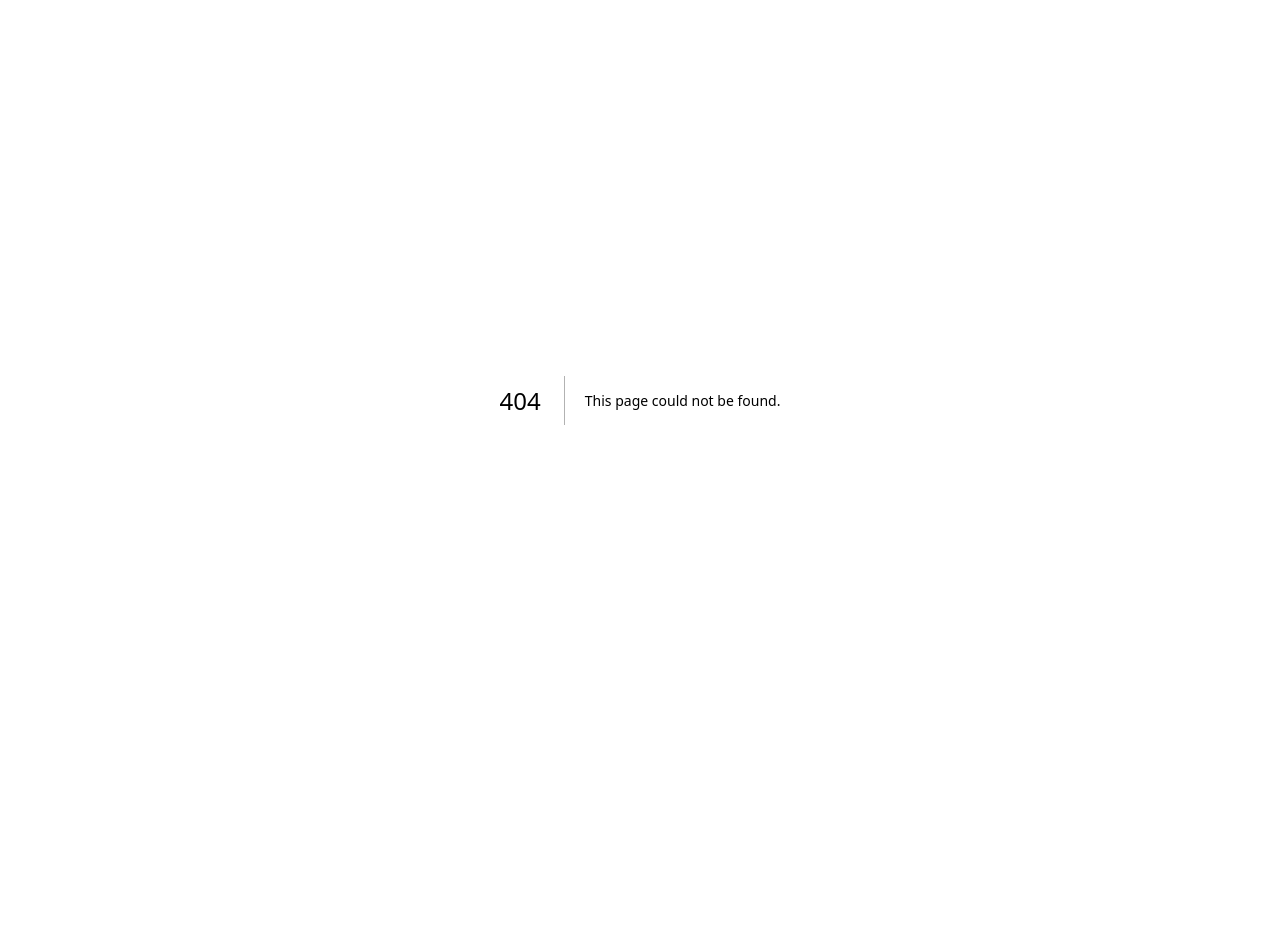
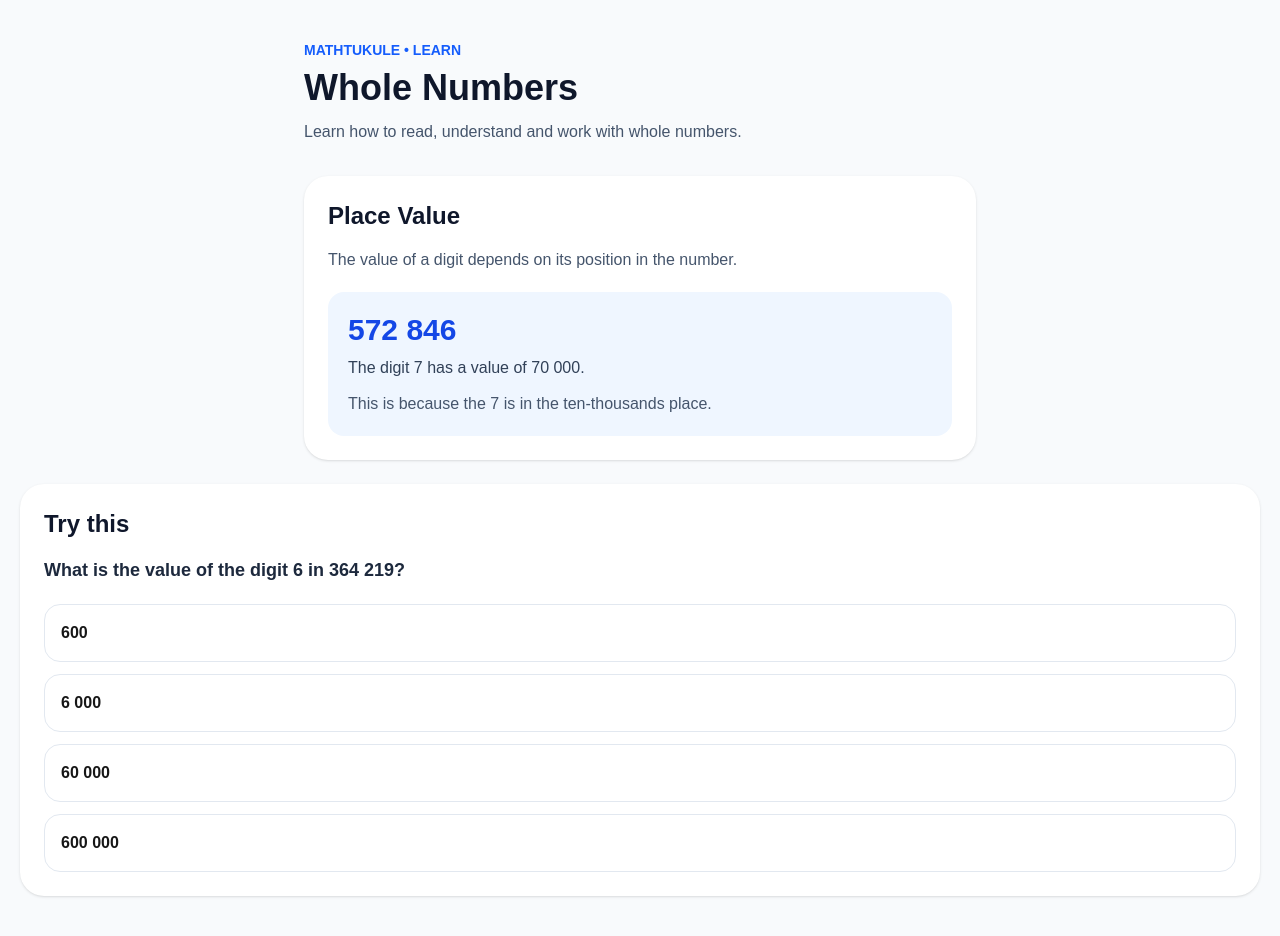
Before and after one commit to nkosana200918052-boop/MathTukule, a Next.js app in the folder math-tukule/: page /learn/whole-numbers in a window 1280 px wide. Before the commit this address had no page. Before the commit the page ends 800 px from the top, so only its background shows below. Built offline with nearby package versions, Linux system fonts and the light colour scheme.

Commit message:
Add interactive whole numbers lesson

```diff
--- /dev/null
+++ b/math-tukule/app/learn/whole-numbers/page.tsx
@@ -0,0 +1,79 @@
+"use client";
+
+import { useState } from "react";
+export default function WholeNumbersLesson() {
+    const [answer, setAnswer] = useState("");
+const [feedback, setFeedback] = useState("");
+  return (
+    <main className="min-h-screen bg-slate-50 px-5 py-10">
+      <div className="mx-auto max-w-2xl">
+        <p className="text-sm font-semibold text-blue-600">
+          MATHTUKULE • LEARN
+        </p>
+
+        <h1 className="mt-2 text-4xl font-bold text-slate-900">
+          Whole Numbers
+        </h1>
+
+        <p className="mt-3 text-slate-600">
+          Learn how to read, understand and work with whole numbers.
+        </p>
+        <div className="mt-8 rounded-3xl bg-white p-6 shadow-sm">
+  <h2 className="text-2xl font-bold text-slate-900">
+    Place Value
+  </h2>
+
+  <p className="mt-4 text-slate-600">
+    The value of a digit depends on its position in the number.
+  </p>
+
+  <div className="mt-5 rounded-2xl bg-blue-50 p-5">
+    <p className="text-3xl font-bold text-blue-700">
+      572 846
+    </p>
+
+    <p className="mt-2 text-slate-700">
+      The digit 7 has a value of 70 000.
+    </p>
+    <p className="mt-3 text-slate-600">
+  This is because the 7 is in the ten-thousands place.
+</p>
+  </div>
+</div>
+      </div>
+      <div className="mt-6 rounded-3xl bg-white p-6 shadow-sm">
+  <h2 className="text-2xl font-bold text-slate-900">
+    Try this
+  </h2>
+
+  <p className="mt-4 text-lg font-semibold text-slate-800">
+    What is the value of the digit 6 in 364 219?
+  </p>
+  <div className="mt-5 space-y-3">
+  {["600", "6 000", "60 000", "600 000"].map((option) => (
+    <button
+      key={option}
+      onClick={() => {
+  setAnswer(option);
+
+  if (option === "60 000") {
+    setFeedback("Correct! 🎉");
+  } else {
+    setFeedback("Try again. Think about the place of the digit 6.");
+  }
+}}
+      className="w-full rounded-2xl border border-slate-200 p-4 text-left font-semibold"
+    >
+      {option}
+    </button>
+  ))}
+</div>
+{feedback && (
+  <p className="mt-4 font-semibold text-slate-700">
+    {feedback}
+  </p>
+)}
+</div>
+    </main>
+  );
+  }
```
